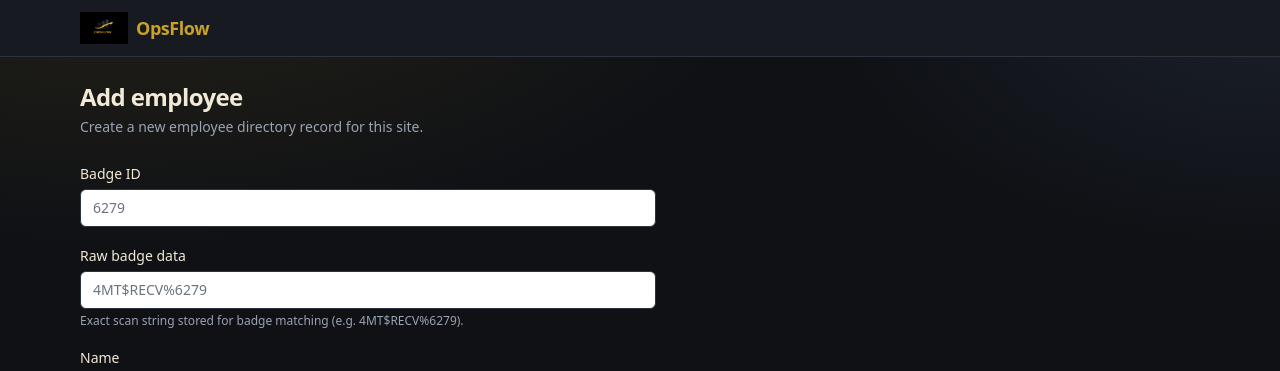
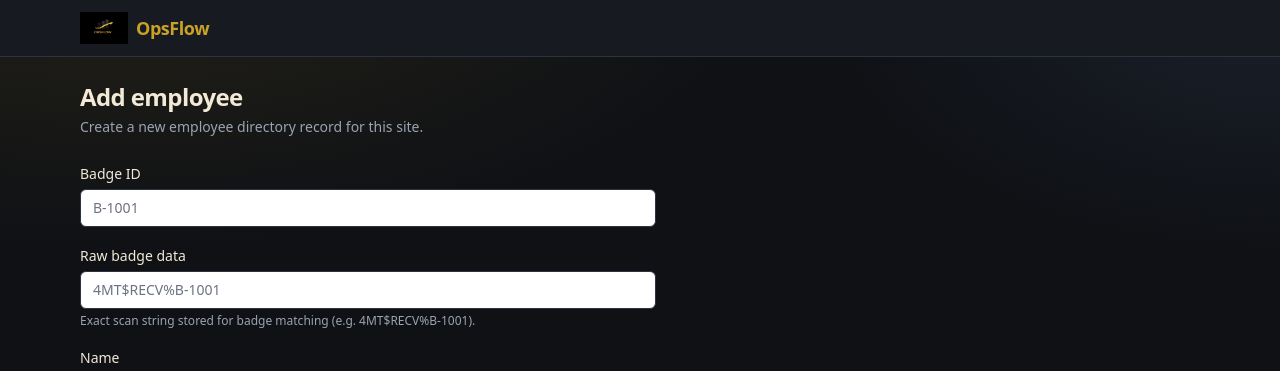
Before and after one commit to amarri3795/tool-cage-inventory, a Next.js app: page /employees/new in a window 1280 px wide. Shown: the top 371 px of the page. Built offline with nearby package versions, Linux system fonts and the light colour scheme; no server answers.

Commit message:
Replace real badge ID examples with generic placeholders in UI and docs

```diff
--- a/src/app/employees/employee-form.tsx
+++ b/src/app/employees/employee-form.tsx
@@ -39,7 +39,7 @@ export function EmployeeForm({ initial }: { initial: EmployeeFormValues }) {
           name="badge_id"
           required
           defaultValue={initial.badge_id}
-          placeholder="6279"
+          placeholder="B-1001"
           className={inputClassName}
         />
       </FormField>
@@ -47,14 +47,14 @@ export function EmployeeForm({ initial }: { initial: EmployeeFormValues }) {
       <FormField
         label="Raw badge data"
         name="raw_badge_data"
-        hint="Exact scan string stored for badge matching (e.g. 4MT$RECV%6279)."
+        hint="Exact scan string stored for badge matching (e.g. 4MT$RECV%B-1001)."
       >
         <input
           id="raw_badge_data"
           name="raw_badge_data"
           required
           defaultValue={initial.raw_badge_data}
-          placeholder="4MT$RECV%6279"
+          placeholder="4MT$RECV%B-1001"
           className={inputClassName}
         />
       </FormField>
```
Also changed, not shown: 1 other file (tests, documents, lock files or other folders).
